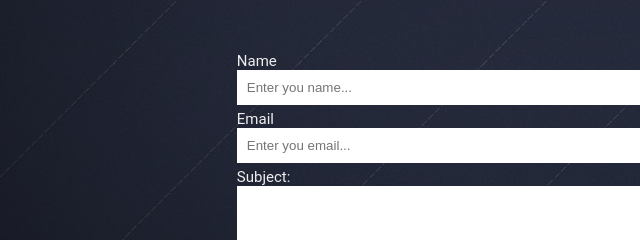
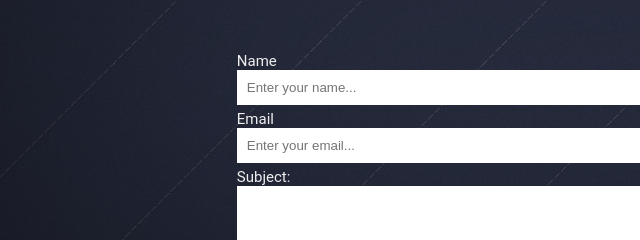
Before and after one commit to EiZinNyein/EiZinNyein.github.io, a plain HTML site: page index.html in a window 1280 px wide. Shown: the part 3507-3747 px from the top of the page, 0-640 px from the left. Drawn offline with nearby package versions, Linux system fonts and the light colour scheme.

Commit message:
Updating portfolio

```diff
--- a/index.html
+++ b/index.html
@@ -286,7 +286,7 @@
                 type="text"
                 id="name"
                 name="name"
-                placeholder="Enter you name..."
+                placeholder="Enter your name..."
                 required
               />
 
@@ -295,7 +295,7 @@
                 type="email"
                 id="email"
                 name="email"
-                placeholder="Enter you email..."
+                placeholder="Enter your email..."
                 required
               />
 
```
